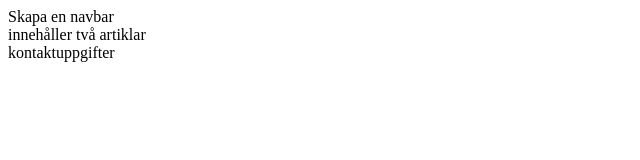
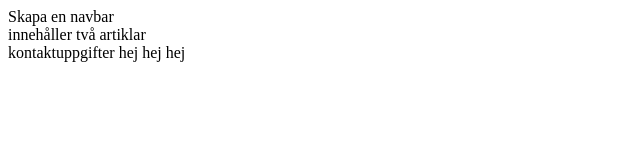
Before and after one commit to FridaUltra/Test-GitHub, a plain HTML site: page index.html in a window 1280 px wide. Shown: the full height of the page, 0-640 px from the left. Drawn offline with Linux system fonts and the light colour scheme.

Commit message:
uppdatering

```diff
--- a/index.html
+++ b/index.html
@@ -9,6 +9,6 @@
   <body>
     <header>Skapa en navbar</header>
     <main>innehåller två artiklar</main>
-    <footer>kontaktuppgifter</footer>
+    <footer>kontaktuppgifter hej hej hej </footer>
   </body>
 </html>
```
